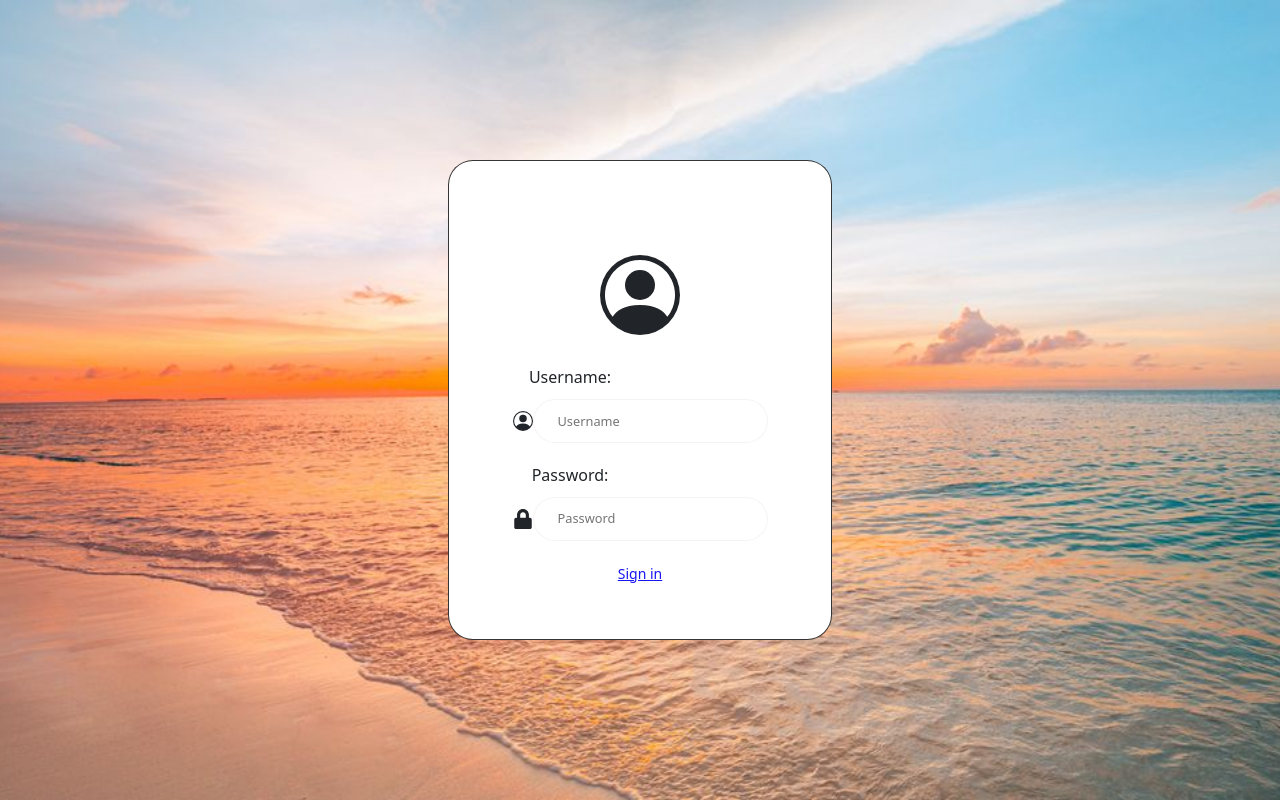
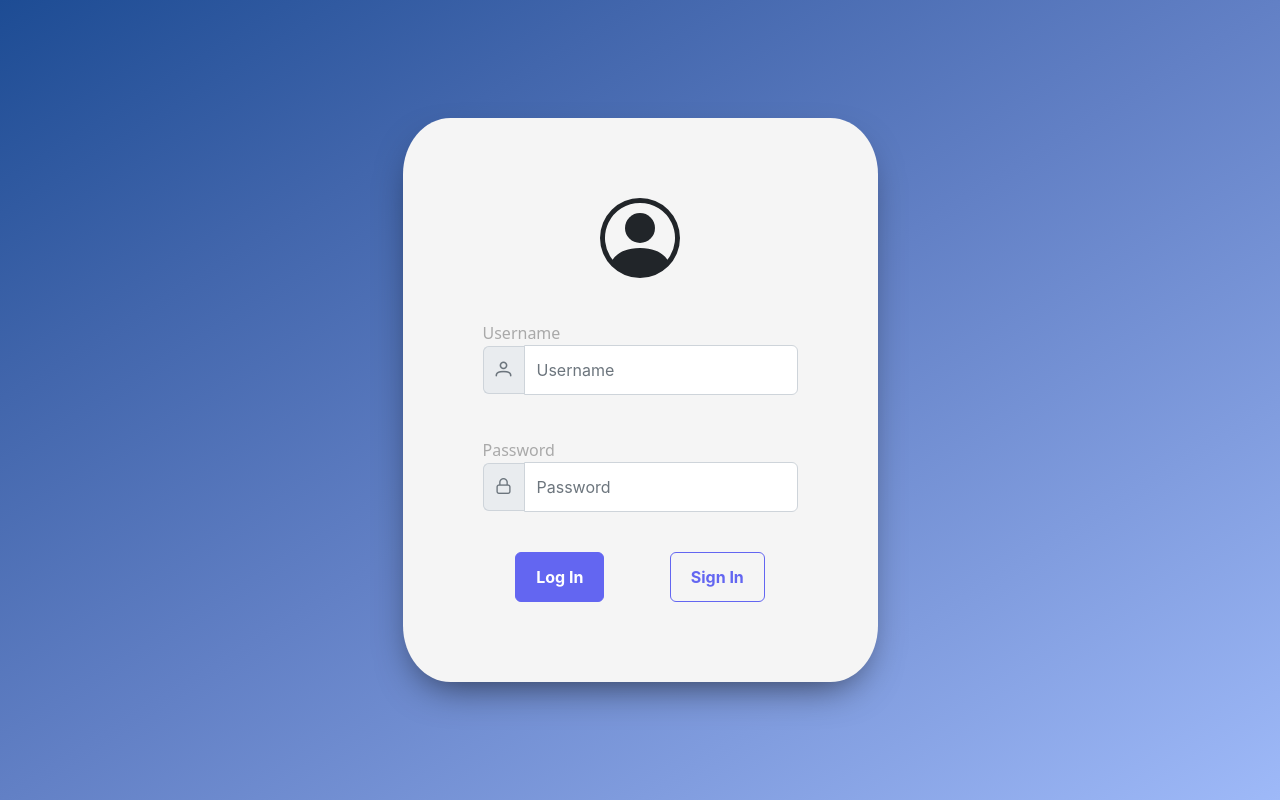
Before and after one commit to CPS714/task-manager-frontend, a React (Create React App) app: page / in a window 1280 px wide. Built offline with nearby package versions, Linux system fonts and the light colour scheme.

Commit message:
initial login ui css enhancements

```diff
--- a/src/Stylings/login.css
+++ b/src/Stylings/login.css
@@ -1,44 +1,82 @@
+/* .login-background{
+    display: flex;
+    justify-content: center;;
+    width: 100vw;
+    height: 100vw;
+    background : white
+} */
+
+
 .login-background{
-    width: 100%;
-    height: 100%;
+    display: flex;
+    justify-content: center;;
+    align-items: center;
+    width: 100vw;
+    height: 100vh;
+    background-image: linear-gradient(to right bottom, #1d4c94, #4266ac, #6280c5, #809cde, #9eb9f8);
 }
 
-.login-container{
+.login-form-container {
     display: flex;
-    position: absolute;
-    color: var(--font-color);
-    top: 20%;
-    left: 35%;
-    right: 50%;
     flex-direction: column;
     justify-content: center;
     align-items: center;
-    width: 30%;
-    height: 60%;
-    border-radius: 25px;
-    border: 1px solid rgba(7, 0, 0, 0.8);
-    background-color: white;
-    overflow-y: hidden;
+    width: max-content;
+    height: max-content;
+    padding: 5em;
+    background: whitesmoke;
+    border-radius: 10%;
+    box-shadow: -1px 16px 39px -15px rgba(0,0,0,0.67);
+    -webkit-box-shadow: -1px 16px 39px -15px rgba(0,0,0,0.67);
+    -moz-box-shadow: -1px 16px 39px -15px rgba(0,0,0,0.67);
+
 }
 
+.user-profile-icon{
+    margin-bottom: 20px;
+}
+
+.field-container{
+    display: flex;
+    align-items: center;
+    flex-direction: column;
+    margin:20px 0px;
+}
+
+.field-container label {
+    align-self: flex-start;
+    margin-top: 3px;
+    color: darkgray;
+}
 
 .login-background:before {
     content: '';
-    background: url("../Images/sunset.jpg") no-repeat center/cover;
+    display: flex;
+    justify-items: center;
+    justify-content: center;
+    background: yellow;
     position: absolute;
-    width: 100%;
-    height: 100%;
+    width: 100vw;
+    height: 100vh;
     top: 0;
     left: 0;
     z-index: -1;
-  }
-
-.field-container {
-    margin-bottom: 20px;
 }
 
+.actions-container{
+    display: flex;
+    align-items: flex-end;
+    width: 100%;
+    justify-content: space-around;
+    margin-top: 20px;
+}
 
-.login-container input {
+/* .field-container {
+    margin-bottom: 20px;
+} */
+
+
+/* .login-container input {
     padding: 0.7rem 1.5rem;
     font-size: 0.8rem;
     border-radius: 25px;
@@ -53,4 +91,4 @@
 
 .login-signin:hover{
     color:rgba(46, 42, 240, 0.8)
-}
+} */
--- a/src/components/login/Login.jsx
+++ b/src/components/login/Login.jsx
@@ -1,6 +1,8 @@
 import React, { useState, useEffect } from 'react'
 import { BsPersonCircle } from 'react-icons/bs'
-import { FaLock } from 'react-icons/fa'
+import { InputText } from 'primereact/inputtext'
+import { Button } from 'primereact/button'
+import 'primereact/resources/themes/lara-light-indigo/theme.css'
 import '../../Stylings/login.css'
 import { Link, useNavigate } from 'react-router-dom'
 
@@ -30,37 +32,34 @@ function Login (props) {
   }
   return (
     <div className='login-background'>
-      <div className="login-container">
-        <BsPersonCircle size={80} style={{ marginBottom: '30px', marginTop: '40px' }}/>
-
-        <p style={{ marginBottom: '10px', marginRight: '140px' }}>Username: </p>
+      <div className="login-form-container">
+        <BsPersonCircle size={80} className="user-profile-icon"/>
 
         <div className="field-container">
-          <BsPersonCircle size={20}/>
-          <input type='text'
-          value={userName}
-          onChange={(event) => setUserName(event.target.value)}
-          name='username'
-          placeholder='Username'/>
+          <label htmlFor="password">Username</label>
+          <div className="p-inputgroup">
+            <span className="p-inputgroup-addon">
+                <i className="pi pi-user"></i>
+            </span>
+            <InputText value={userName} placeholder='Username' name='username' onChange={(event) => setUserName(event.target.value)} />
+          </div>
         </div>
 
-        <span style={{ marginBottom: '10px', marginRight: '140px' }}>Password: </span>
+        <div className='field-container'>
+          <label htmlFor="password">Password</label>
+          <div className="p-inputgroup">
+            <span className="p-inputgroup-addon">
+                <i className="pi pi-lock"></i>
+            </span>
+            <InputText type='password' onKeyPress={onSearch} value={password} placeholder='Password' name='password' onChange={(event) => setPassword(event.target.value)}/>
+          </div>
+        </div>
+        <div className="actions-container">
+          <Button label="Log In" loading = {isLoading} />
 
-        <div className='field-container'>
-          <FaLock size={20} />
-          <input type='password'
-          value={password}
-          onChange={(event) => setPassword(event.target.value)}
-          onKeyPress={onSearch}
-          name='password'
-          placeholder="Password"/>
-        </div>
-        <div>
-          {!isLoading
-            ? <Link className="login-signin" to="/signin" >Sign in</Link>
-            : <img style={{ width: '60%', height: '20%' }} src={require('../../Images/loading.gif')} alt="loading-gif" />
-            }
-
+          <Link className="login-signin" to="/signin">
+              <Button label="Sign In" className='p-button-outlined' loading = {isLoading} />
+          </Link>
         </div>
       </div>
     </div>
```
